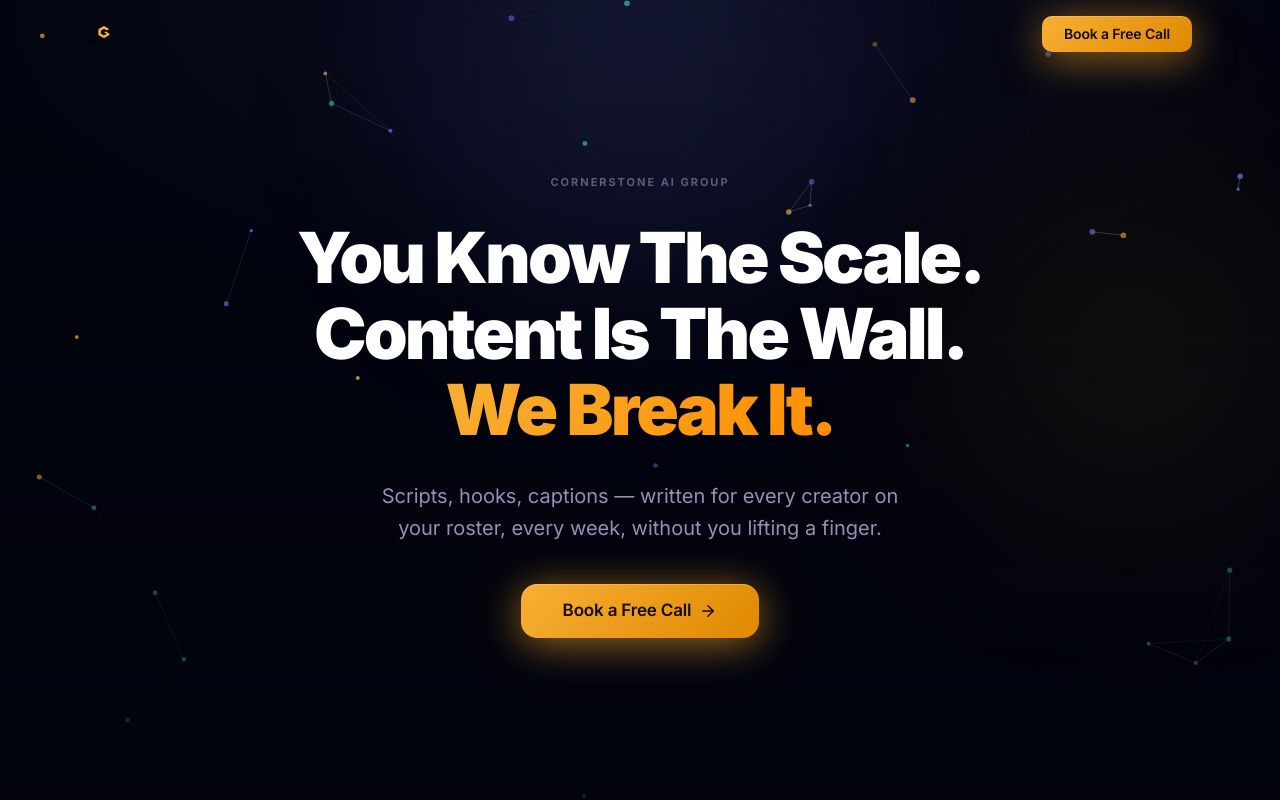
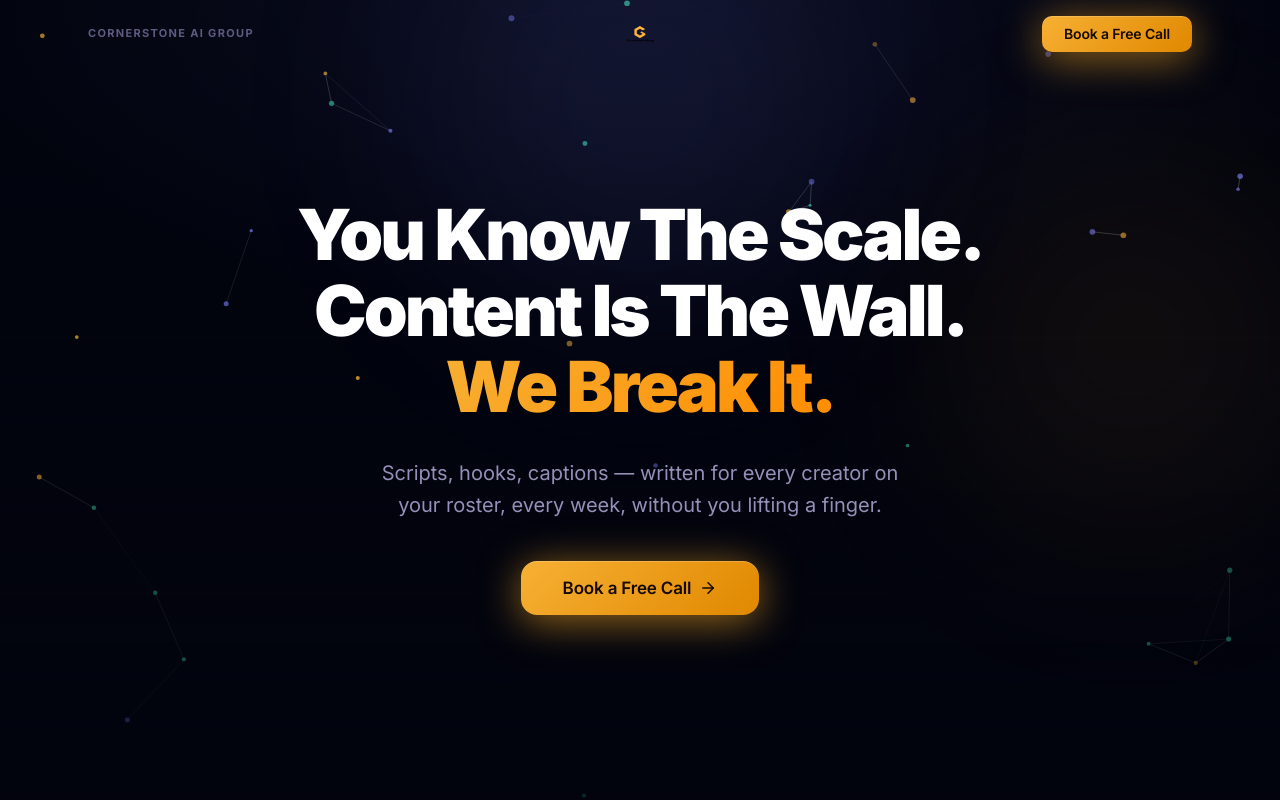
Before and after one commit to 100492107/caig-website, a React (Vite) app: page / in a window 1280 px wide. Shown: the top 800 px of the page. Built offline with nearby package versions, Linux system fonts and the light colour scheme.

Commit message:
Nav: logo centred, CAIG eyebrow text top-left, remove hero eyebrow

```diff
--- a/src/App.jsx
+++ b/src/App.jsx
@@ -323,7 +323,8 @@ function Nav() {
   return (
     <nav className={`nav${scrolled ? ' scrolled' : ''}`}>
       <div className="nav-inner">
-        <a href="/" className="nav-logo">
+        <div className="nav-eyebrow">CORNERSTONE AI GROUP</div>
+        <a href="/" className="nav-logo nav-logo-center">
           <Logo height={32} />
         </a>
         <div className="nav-right">
@@ -634,15 +635,6 @@ function Hero() {
 
       <div className="container">
         <div className="hero-center">
-
-          <motion.div
-            className="hero-eyebrow"
-            initial={{ opacity: 0, y: 10 }}
-            animate={{ opacity: 1, y: 0 }}
-            transition={{ delay: 0.1, duration: 0.5 }}
-          >
-            CORNERSTONE AI GROUP
-          </motion.div>
 
           <motion.h1
             className="hero-h1"
--- a/src/index.css
+++ b/src/index.css
@@ -172,22 +172,17 @@ h1, h2, h3 { font-weight: 800; letter-spacing: -.05em; line-height: 1.06; }
 .nav-inner {
   max-width: var(--max-w); margin: 0 auto; padding: 0 28px;
   height: 100%; display: flex; align-items: center; justify-content: space-between;
+  position: relative;
 }
-.nav-logo { display: flex; align-items: center; gap: 11px; text-decoration: none; color: var(--t0); }
-.nav-logo-gem {
-  width: 34px; height: 34px; border-radius: 10px;
-  background: linear-gradient(135deg, #f7b034 0%, #e08800 100%);
-  display: flex; align-items: center; justify-content: center;
-  box-shadow: 0 0 28px rgba(245,166,35,.45), 0 2px 8px rgba(0,0,0,.4);
+.nav-eyebrow {
+  font-size: 11px; font-weight: 700; letter-spacing: .12em;
+  color: var(--t3); text-transform: uppercase; white-space: nowrap;
 }
-.nav-wordmark { font-size: 15px; font-weight: 700; letter-spacing: -.04em; }
-.nav-sub { font-size: 10px; color: var(--t3); letter-spacing: .02em; display: block; margin-top: -2px; }
-.nav-links { display: flex; align-items: center; gap: 2px; list-style: none; }
-.nav-links a {
-  padding: 7px 13px; border-radius: 8px; font-size: 14px;
-  color: var(--t2); text-decoration: none; transition: all .13s;
+.nav-logo {
+  display: flex; align-items: center; text-decoration: none;
+  position: absolute; left: 50%; transform: translateX(-50%);
 }
-.nav-links a:hover { color: var(--t0); background: var(--b1); }
+.nav-logo-center { /* alias, same rules apply */ }
 .nav-right { display: flex; align-items: center; gap: 10px; }
 
 @media (max-width: 780px) { .nav-links, .nav-sub { display: none; } }
```
Also changed, not shown: 5 other files (tests, documents, lock files or other folders).
